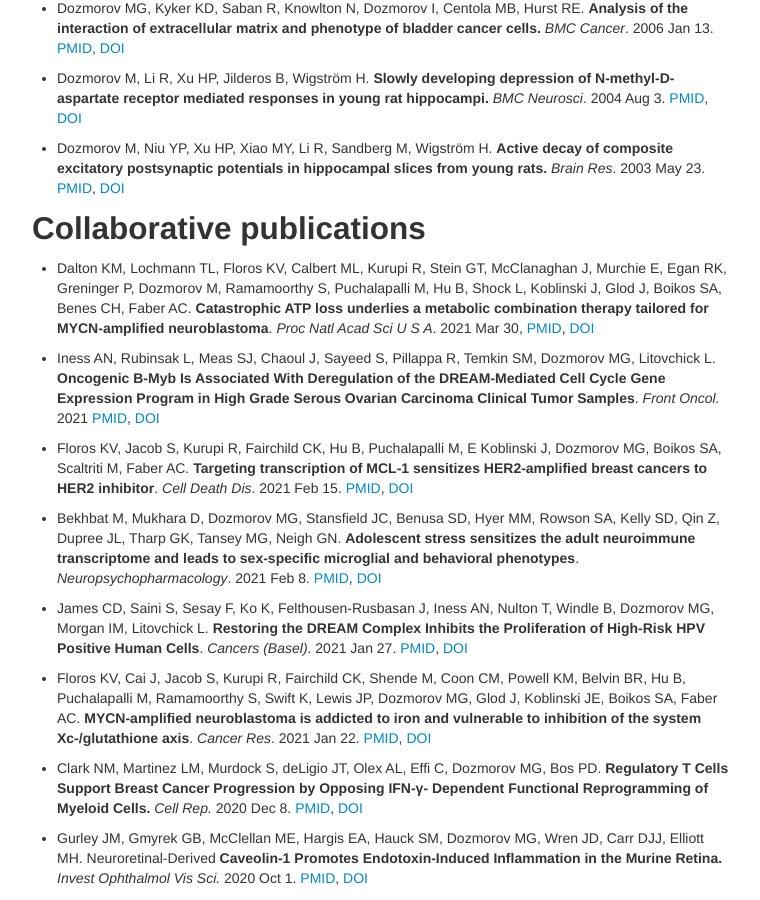
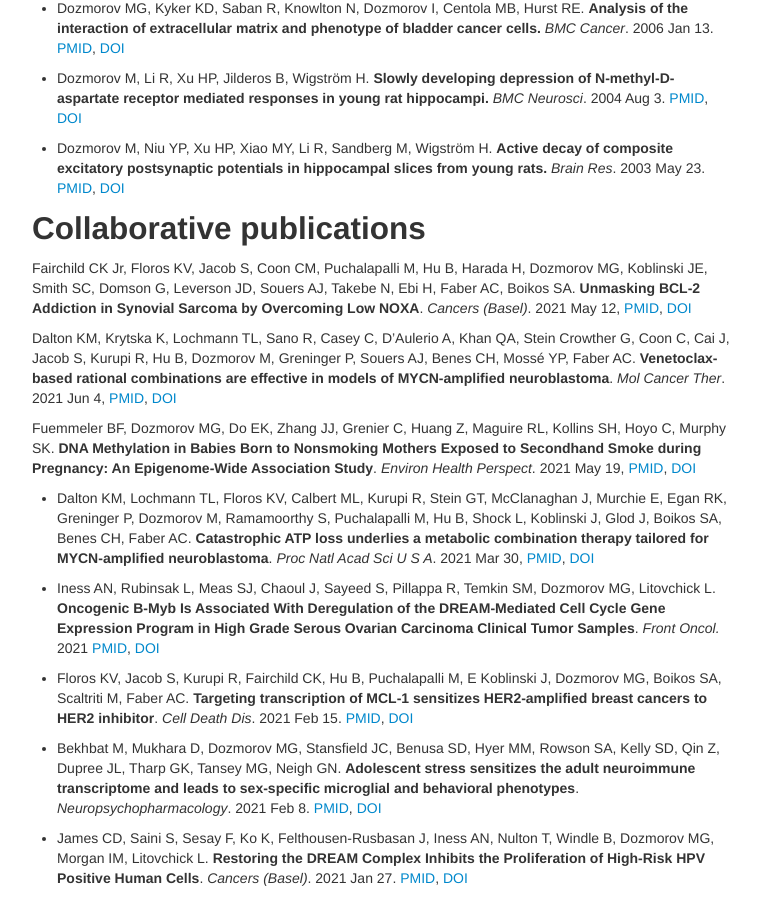
Before and after one commit to dozmorovlab/dozmorovlab.github.io, a Jekyll site: the page built from 02-pubs.md, in a window 1280 px wide and 900 px high, scrolled down 2694 px. Shown: the whole window, without its empty margins (258-1018 px from the left). Built offline with Jekyll 4.4.1, drawn with Linux system fonts in a browser that asks for light colours; comment, search, counter and statistics services are not loaded.

Commit message:
Add latest collaborative publications

```diff
--- a/02-pubs.md
+++ b/02-pubs.md
@@ -98,6 +98,12 @@ permalink: "publications.html"
 
 
 ## Collaborative publications
+
+Fairchild CK Jr, Floros KV, Jacob S, Coon CM, Puchalapalli M, Hu B, Harada H, Dozmorov MG, Koblinski JE, Smith SC, Domson G, Leverson JD, Souers AJ, Takebe N, Ebi H, Faber AC, Boikos SA. **Unmasking BCL-2 Addiction in Synovial Sarcoma by Overcoming Low NOXA**. _Cancers (Basel)_. 2021 May 12, [PMID](https://www.ncbi.nlm.nih.gov/pubmed/34065859/), [DOI](https://doi.org/10.3390/cancers13102310) <span data-badge-type="4" data-doi="10.3390/cancers13102310" data-hide-no-mentions="true" class="altmetric-embed"> </span>
+
+Dalton KM, Krytska K, Lochmann TL, Sano R, Casey C, D'Aulerio A, Khan QA, Stein Crowther G, Coon C, Cai J, Jacob S, Kurupi R, Hu B, Dozmorov M, Greninger P, Souers AJ, Benes CH, Mossé YP, Faber AC. **Venetoclax-based rational combinations are effective in models of MYCN-amplified neuroblastoma**. _Mol Cancer Ther_. 2021 Jun 4, [PMID](https://www.ncbi.nlm.nih.gov/pubmed/34088831/), [DOI](https://doi.org/10.1158/1535-7163.MCT-20-0710) <span data-badge-type="4" data-doi="10.1158/1535-7163.MCT-20-0710" data-hide-no-mentions="true" class="altmetric-embed"> </span>
+
+Fuemmeler BF, Dozmorov MG, Do EK, Zhang JJ, Grenier C, Huang Z, Maguire RL, Kollins SH, Hoyo C, Murphy SK. **DNA Methylation in Babies Born to Nonsmoking Mothers Exposed to Secondhand Smoke during Pregnancy: An Epigenome-Wide Association Study**. _Environ Health Perspect_. 2021 May 19, [PMID](https://www.ncbi.nlm.nih.gov/pubmed/34009014/), [DOI](https://doi.org/10.1289/EHP8099) <span data-badge-type="4" data-doi="10.1289/EHP8099" data-hide-no-mentions="true" class="altmetric-embed"> </span>
 
 - Dalton KM, Lochmann TL, Floros KV, Calbert ML, Kurupi R, Stein GT, McClanaghan J, Murchie E, Egan RK, Greninger P, Dozmorov M, Ramamoorthy S, Puchalapalli M, Hu B, Shock L, Koblinski J, Glod J, Boikos SA, Benes CH, Faber AC. **Catastrophic ATP loss underlies a metabolic combination therapy tailored for MYCN-amplified neuroblastoma**. _Proc Natl Acad Sci U S A_. 2021 Mar 30, [PMID](https://www.ncbi.nlm.nih.gov/pubmed/33762304/), [DOI](https://doi.org/10.1073/pnas.2009620118) <span data-badge-type="4" data-doi="10.1073/pnas.2009620118" data-hide-no-mentions="true" class="altmetric-embed"> </span>
 
```
